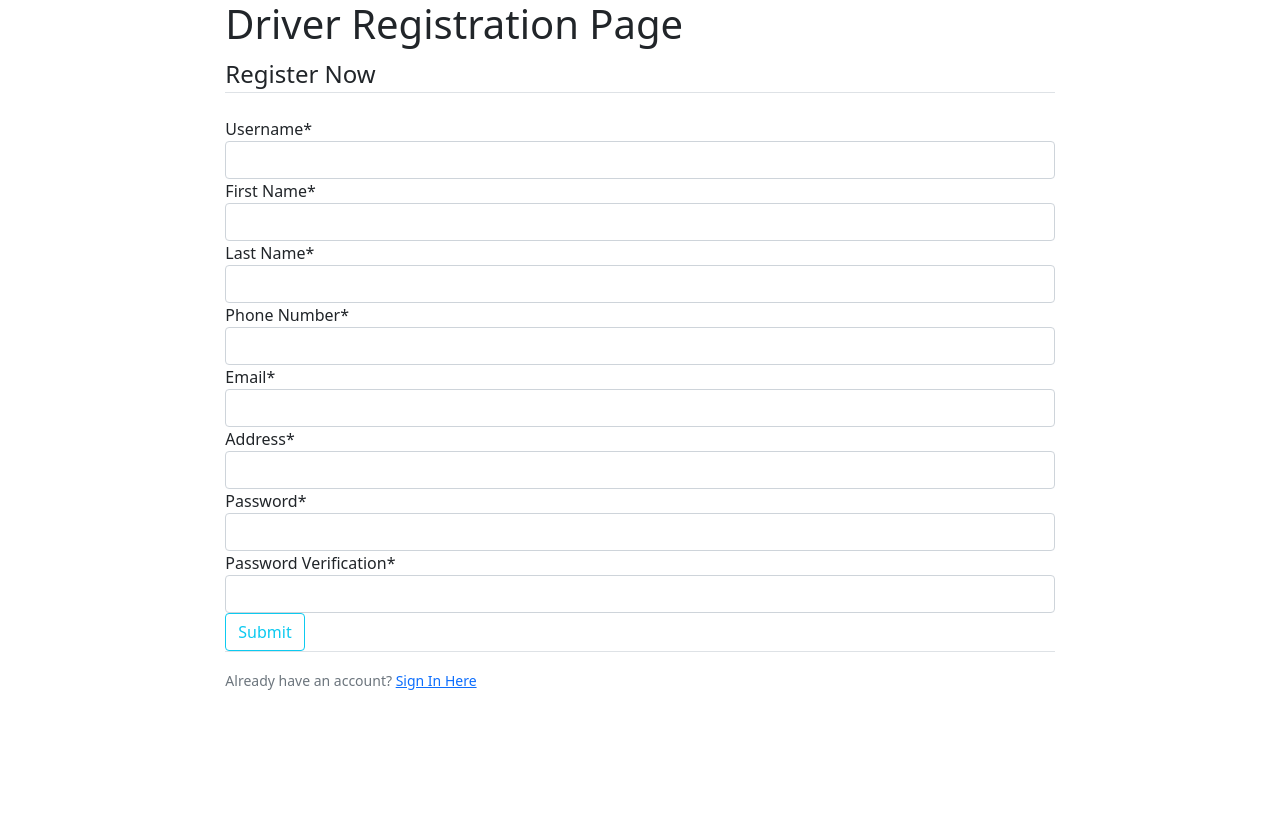
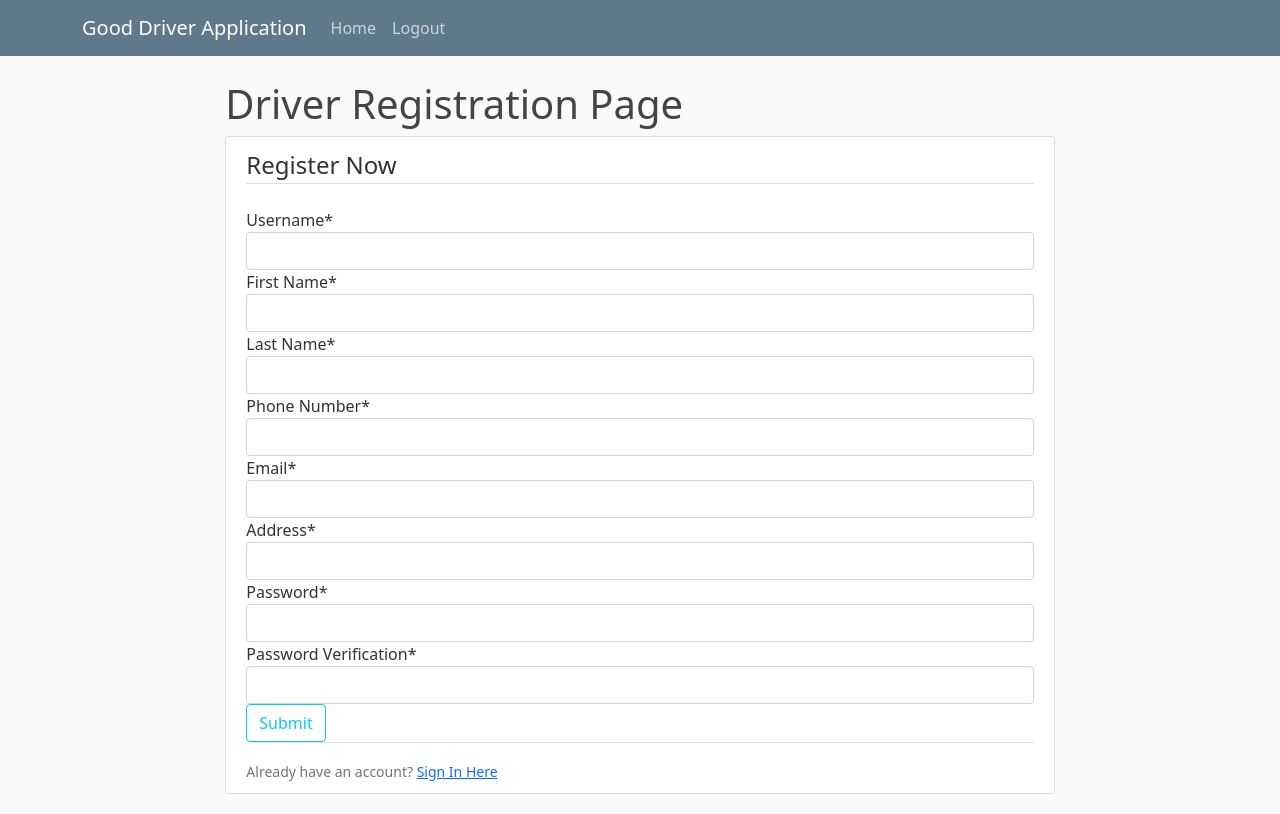
Before and after one commit to johnmhayde/Good-Driver-Program, a Django app: page /register/ in a window 1280 px wide. Before the commit the page ends 690 px from the top, so only its background shows below. Run offline with Django 3.2, Linux system fonts and the light colour scheme; some libraries are stand-ins or nearby versions.

Commit message:
added nav bar and user info display to home page

```diff
--- a/portal/static/portal/main.css
+++ b/portal/static/portal/main.css
@@ -1,2 +1,37 @@
-/* Put CSS code here and extend it in the html doc */
-/* href="{% static 'portal/main.css' %}"
+body {
+  background: #fafafa;
+  color: #333333;
+  margin-top: 5rem;
+}
+
+h1, h2, h3, h4, h5, h6 {
+  color: #444444;
+}
+
+ul {
+  margin: 0;
+}
+
+.bg-steel {
+  background-color: #5f788a;
+}
+
+.site-header .navbar-nav .nav-link {
+  color: #cbd5db;
+}
+
+.site-header .navbar-nav .nav-link:hover {
+  color: #ffffff;
+}
+
+.site-header .navbar-nav .nav-link.active {
+  font-weight: 500;
+}
+
+.content-section {
+  background: #ffffff;
+  padding: 10px 20px;
+  border: 1px solid #dddddd;
+  border-radius: 3px;
+  margin-bottom: 20px;
+}
--- a/portal/templates/portal/base.html
+++ b/portal/templates/portal/base.html
@@ -1,4 +1,5 @@
 <!-- Serves as the base for all html templates. Includes bootstrap and other themes -->
+{% load static %}
 <!DOCTYPE html>
 <html lang="en" dir="ltr">
 	<head>
@@ -9,9 +10,31 @@
 
     <!-- Bootstrap CSS -->
     <link href="https://cdn.jsdelivr.net/npm/bootstrap@5.0.0-beta1/dist/css/bootstrap.min.css" rel="stylesheet" integrity="sha384-giJF6kkoqNQ00vy+HMDP7azOuL0xtbfIcaT9wjKHr8RbDVddVHyTfAAsrekwKmP1" crossorigin="anonymous">
+
+		<link rel="stylesheet" type="text/css" href="{% static 'portal/main.css' %}">
+
 		<title></title>
 	</head>
 	<body>
+		<header class="site-header">
+      <nav class="navbar navbar-expand-md navbar-dark bg-steel fixed-top">
+        <div class="container">
+          <a class="navbar-brand mr-4" href="#">Good Driver Application</a>
+          <button class="navbar-toggler" type="button" data-toggle="collapse" data-target="#navbarToggle" aria-controls="navbarToggle" aria-expanded="false" aria-label="Toggle navigation">
+          <span class="navbar-toggler-icon"></span>
+          </button>
+          <div class="collapse navbar-collapse" id="navbarToggle">
+            <div class="navbar-nav mr-auto">
+              <a class="nav-item nav-link" href="{% url 'driver-home' %}">Home</a>
+            </div>
+            <!-- Navbar Right Side -->
+            <div class="navbar-nav">
+							<a class="nav-item nav-link" href="#">Logout</a>
+            </div>
+          </div>
+        </div>
+      </nav>
+    </header>
 		<div class="container col-md-8">
 			<!-- Display any messages -->
 			{% if messages %}
--- a/portal/templates/portal/driver_home.html
+++ b/portal/templates/portal/driver_home.html
@@ -1,4 +1,8 @@
 {% extends "portal/base.html" %}
 {% block content %}
 	<h1>Driver Home</h1>
+	<div class="media-heading">
+		<h2 class="account-heading">{{ user.username }}</h2>
+		<p class="text-secondary">{{ user.email }}</p>
+	</div>
 {% endblock content%}
--- a/users/admin.py
+++ b/users/admin.py
@@ -3,11 +3,11 @@ from .models import Driver, GenericUser
 
 class AdminDriver(admin.ModelAdmin):
 	model = Driver
-	list_display = ('username', 'password', 'first_name', 'last_name', 'phone_num', 'email', 'address')
+	list_display = ('username', 'first_name', 'last_name', 'phone_num', 'email', 'address')
 
 class AdminGenericUser(admin.ModelAdmin):
 	model = GenericUser
-	list_display = ('username', 'password', 'type')
+	list_display = ('username', 'type')
 
 admin.site.register(Driver, AdminDriver)
 admin.site.register(GenericUser, AdminGenericUser)
--- a/users/views.py
+++ b/users/views.py
@@ -2,6 +2,8 @@ from django.shortcuts import render, redirect
 from django.contrib import messages
 from .forms import UserRegistrationForm
 from .models import GenericUser
+from django.contrib.auth.models import User
+from django.contrib.auth import login
 
 # register new user with form input if form is valid
 def register(request):
@@ -17,6 +19,9 @@ def register(request):
 			new_user.save()
 			# save user info to Driver table
 			form.save()
+			# register info with user table and log them in
+			user = User.objects.create_user(form.cleaned_data.get('username'), form.cleaned_data.get('email'), form.cleaned_data.get('password'))
+			login(request, user)
 			username = form.cleaned_data.get('username')
 			messages.success(request, f'Account created for {username}')
 			return redirect('driver-home')
```
Also changed, not shown: db.sqlite3.
